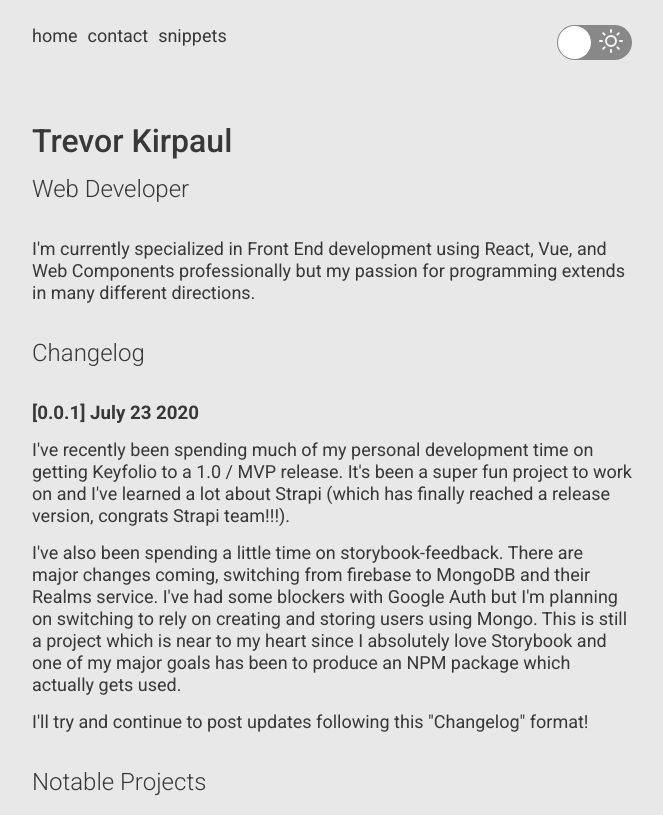
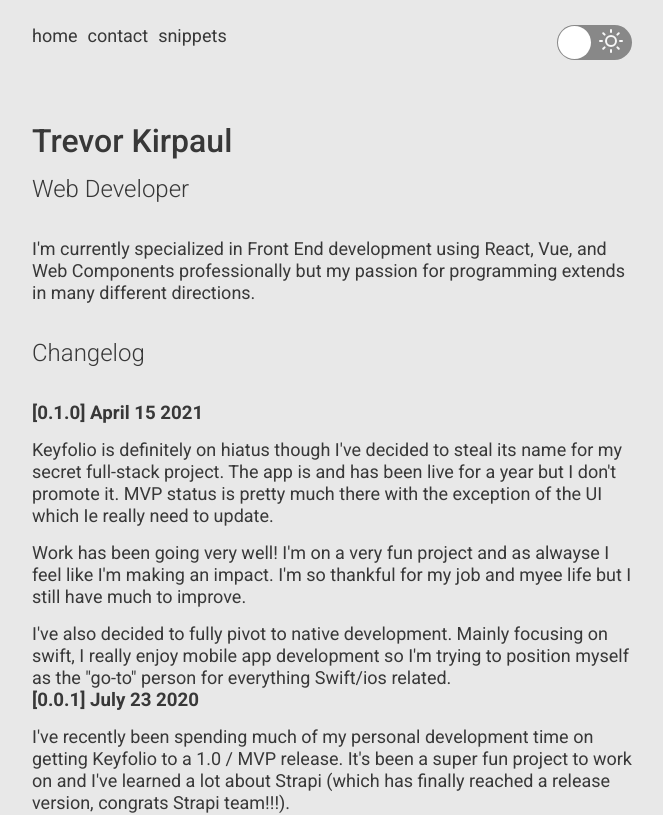
Before and after one commit to trevorkirpaul/portfolio-2019, a React (Create React App) app: page / in a window 1280 px wide. Shown: the top 815 px of the page, without its empty margins (308-971 px from the left). Built offline with nearby package versions, Linux system fonts and the light colour scheme.

Commit message:
- update Home screen - update netlify.toml

```diff
--- a/src/containers/Home/Home.tsx
+++ b/src/containers/Home/Home.tsx
@@ -30,6 +30,31 @@ const Home = () => {
       </Layout.Hero>
 
       <Layout.Spacer marginTop='15px' marginBottom='35px' />
+
+      <Layout.Hero>
+        <Heading as='h3'>[0.1.0] April 15 2021</Heading>
+        <Layout.Spacer marginTop='15px' marginBottom='15px' />
+
+        <Text>
+          Keyfolio is definitely on hiatus though I've decided to steal its name
+          for my secret full-stack project. The app is and has been live for a
+          year but I don't promote it. MVP status is pretty much there with the
+          exception of the UI which Ie really need to update.
+        </Text>
+        <Layout.Spacer marginTop='15px' marginBottom='15px' />
+        <Text>
+          Work has been going very well! I'm on a very fun project and as
+          alwayse I feel like I'm making an impact. I'm so thankful for my job
+          and myee life but I still have much to improve.
+        </Text>
+        <Layout.Spacer marginTop='15px' marginBottom='15px' />
+        <Text>
+          I've also decided to fully pivot to native development. Mainly
+          focusing on swift, I really enjoy mobile app development so I'm trying
+          to position myself as the "go-to" person for everything Swift/ios
+          related.
+        </Text>
+      </Layout.Hero>
 
       <Layout.Hero>
         <Heading as='h3'>[0.0.1] July 23 2020</Heading>
```
Also changed, not shown: 1 other file (tests, documents, lock files or other folders).
